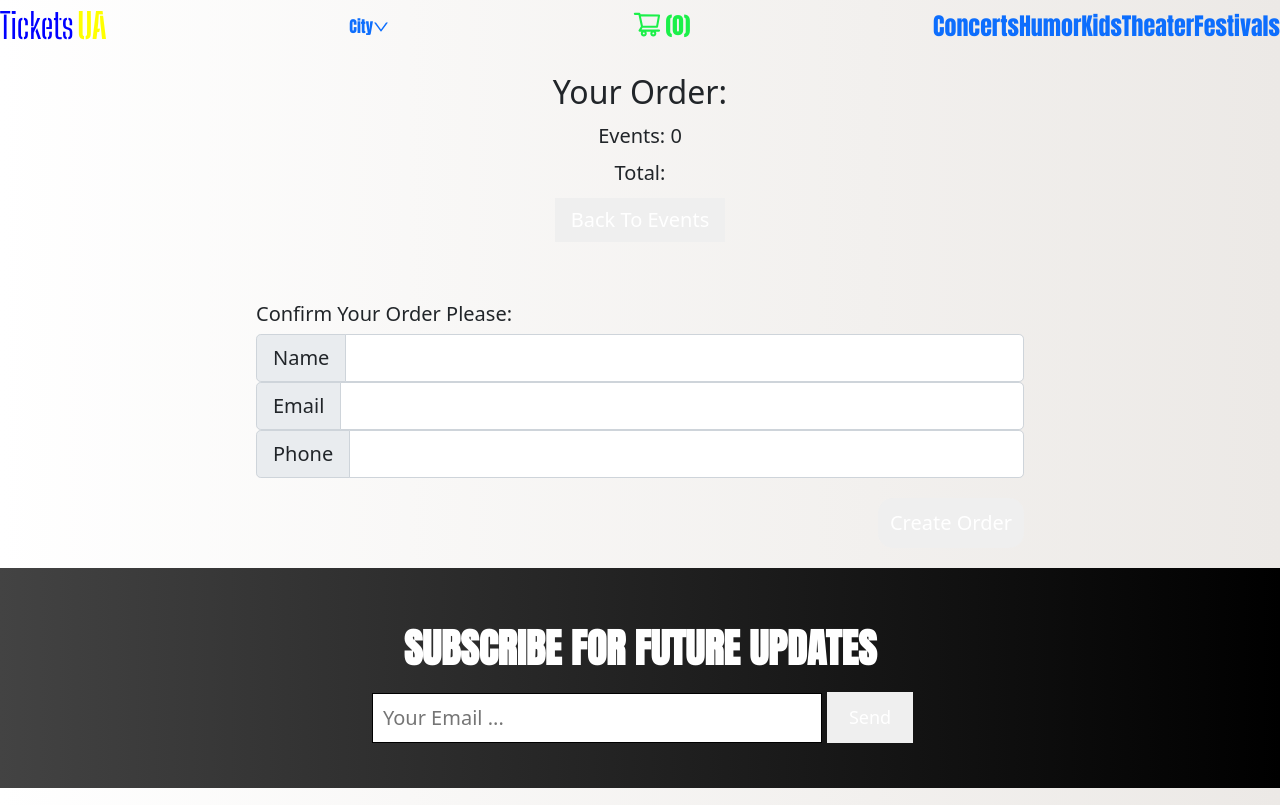
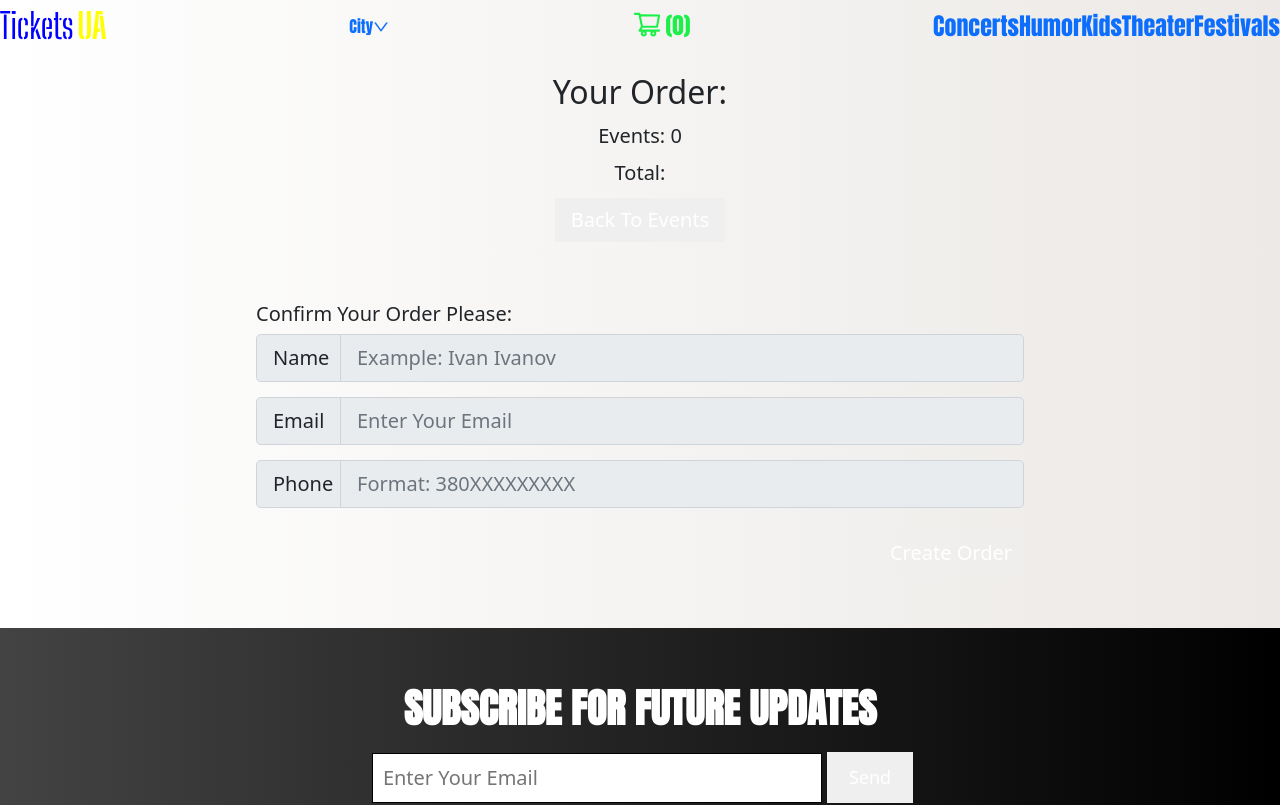
Before and after one commit to asd7626/tickets_frontend, a React (Create React App) app: page /cart in a window 1280 px wide. Shown: the top 805 px of the page. Built offline with nearby package versions, Linux system fonts and the light colour scheme; a web font is replaced by a local one.

Commit message:
changed cart, changed order form, error messages

```diff
--- a/src/App.css
+++ b/src/App.css
@@ -506,7 +506,7 @@ h1, h2, h3, h4, h5, h6 {
       background: #000000;
       background: -webkit-linear-gradient(to right, #434343, #000000);
       background: linear-gradient(to right, #434343, #000000);
-      padding: 15px 0;
+      padding: 15px 0 35px 0;
       display: grid;
       grid-auto-flow: row;
       justify-items: center;
@@ -545,24 +545,16 @@ h1, h2, h3, h4, h5, h6 {
 
     .successful_email_sent_message {
       position: absolute;
-      background-color: rgb(27, 240, 73);
-      color: #fff;
-      border-radius: 10px;
-      padding: 15px;
-      font-size: 20px;
+      color: rgb(27, 240, 73);
+      font-size: 25px;
       bottom: 0;
-
     }
 
     .error_email_sent_message {
       position: absolute;
-      background-color: rgb(128, 14, 14);
-      color: #fff;
-      border-radius: 10px;
-      padding: 15px;
-      font-size: 20px;
+      color: red;
+      font-size: 25px;
       bottom: 0;
-
     }
 
     .successful_order_message {
--- a/src/App.js
+++ b/src/App.js
@@ -12,9 +12,10 @@ function App() {
   const [eventIds, setEventIds] = useState([]);
 
   const addToCart = (eventToAdd) => {
-         setCart([...cart, {... eventToAdd }]);
-         setEventIds([... eventIds, eventToAdd.id]);
-
+        if(!eventIds.includes(eventToAdd.id)) {
+          setCart([...cart, {... eventToAdd }]);
+          setEventIds([... eventIds, eventToAdd.id]);
+        }
      };
 
   const removeFromCart = (eventToRemove) => {
@@ -24,7 +25,7 @@ function App() {
 
   const clearOffCart = () => {
        setCart([]);
-       setTotalValue(0);
+       setEventIds([]);
      }
 
      //Все для контекста
@@ -38,7 +39,8 @@ function App() {
         setIsOpenCity,
         totalValue,
         setTotalValue,
-        eventIds
+        eventIds,
+        setEventIds
       }
 
 
--- a/src/components/Cart.js
+++ b/src/components/Cart.js
@@ -1,4 +1,4 @@
-import React, {useState, useContext} from 'react';
+import React, {useState, useEffect, useContext} from 'react';
 import Context from './Context';
 import SecondHeader from './SecondHeader';
 import {Link} from 'react-router-dom';
@@ -11,6 +11,9 @@ function Cart ()  {
 
     const value = useContext(Context);
 
+    useEffect(() => {
+        window.scrollTo(0, 0);
+    });
 
     return (
         <div>
--- a/src/components/EventDetail.js
+++ b/src/components/EventDetail.js
@@ -1,5 +1,6 @@
 import React, {useState, useEffect, useContext} from 'react';
 import SecondHeader from './SecondHeader';
+import SubscribeForm from './SubscribeForm';
 import Footer from './Footer';
 import {UserOutlined, CalendarOutlined, EnvironmentOutlined, TagOutlined, FireFilled } from '@ant-design/icons';
 import Context from './Context';
@@ -47,14 +48,15 @@ const EventDetail =  (props) =>  {
                         </div>
                     </div>
                 </div>
-                <div className="event_description">
-                        <div className="event_detail_header"> About This Event:</div>
+                <div className="event_description" style={{marginBottom: 50+'px'}}>
+                        <div className="event_detail_header"> About This Event</div>
                         {ev.description}
                 </div>
 
 
 
             </div>
+            <SubscribeForm />
             <Footer />
         </div>
     )
--- a/src/components/InfoText.js
+++ b/src/components/InfoText.js
@@ -27,7 +27,7 @@ export const toOrganizatorsText = (
 
         <p> We help organizers of events of any scale: from small (for several tens of people), to stadium concerts and festivals for tens of thousands of spectators. For everyone, we become caring, empathetic and understanding to the other. Or just a reliable partner if you love to be friends very much to Vine 🙂 </p>
 
-        <p style={{fontWeight: 'bold'}}> Concert.ua is one of the best Flower services, it is a high-quality IT and marketing support for events and a team of professionals who make it all work harmoniously. </p>
+        <p style={{fontWeight: 'bold'}}> We are one of the best services, it is a high-quality IT and marketing support for events and a team of professionals who make it all work harmoniously. </p>
 
         <p> We offer: </p>
 
@@ -48,9 +48,9 @@ export const returnTicketsText = (
 
         <p style={{fontWeight: 'bold', fontSize: 30+'px'}}>Return terms</p>
         <p>In accordance with the legislation of Ukraine, refunds for tickets to entertainment events are carried out by the organizer and only in case of cancellation of the event.
-        Concert.ua conducts a refund if the organizer has provided an appropriate order, as well as the required amount of funds.</p>
+        We conduct a refund if the organizer has provided an appropriate order, as well as the required amount of funds.</p>
 
-        <p>Please pay attention: Concert.ua does not return funds in cash at ticket offices. Refunds are made only by bank transfer to the buyer's card account.</p>
+        <p>Please pay attention: We do not return funds in cash at ticket offices. Refunds are made only by bank transfer to the buyer's card account.</p>
     </div>
 )
 
--- a/src/components/OrderForm.js
+++ b/src/components/OrderForm.js
@@ -13,26 +13,63 @@ function OrderForm  ()  {
     const [email, setEmail] = useState('');
     const [phone, setPhone] = useState('');
     const [successMessage, setSuccessMessage] = useState(false);
-
+    const [nameErrorMessage, setNameErrorMessage] = useState(false);
+    const [emailErrorMessage, setEmailErrorMessage] = useState(false);
+    const [phoneErrorMessage, setPhoneErrorMessage] = useState(false);
 
 
     const handleOnChangeName = (e) => {
         setName(e.target.value);
-        console.log(name);
+
     }
 
     const handleOnChangeEmail = (e) => {
         setEmail(e.target.value);
-        console.log(email);
+
     }
 
     const handleOnChangePhone = (e) => {
         setPhone(e.target.value);
-        console.log(phone);
+
     }
 
     const handleSubmit = (e) => {
         e.preventDefault();
+        if(name === '') {
+            setName('');
+            setEmail('');
+            setPhone('');
+            setNameErrorMessage(true);
+            setTimeout(
+                () => setNameErrorMessage(false),
+                5000
+              );
+            return;
+        }
+
+        if(!email.includes('@')) {
+            setEmail('');
+            setName('');
+            setPhone('');
+            setEmailErrorMessage(true);
+            setTimeout(
+                () => setEmailErrorMessage(false),
+                5000
+              );
+            return;
+        }
+
+        if(!phone.startsWith(380)) {
+            setPhone('');
+            setName('');
+            setEmail('');
+            setPhoneErrorMessage(true);
+            setTimeout(
+                () => setPhoneErrorMessage(false),
+                5000
+              );
+            return;
+        }
 
         const requestOptions = {
             method:'POST',
@@ -55,6 +92,7 @@ function OrderForm  ()  {
         setEmail('');
         setPhone('');
         value.clearOffCart();
+
         setSuccessMessage(true);
         setTimeout(
             () => setSuccessMessage(false),
@@ -75,23 +113,44 @@ function OrderForm  ()  {
             <div className="order_form">
                 <h5>Confirm Your Order Please: </h5>
 
-                    <InputGroup size="lg">
-                        <InputGroup.Text id="inputGroup-sizing-lg">Name</InputGroup.Text>
-                        <FormControl  value={name} onChange={(e) => handleOnChangeName(e)} className="order_form_input" aria-label="Large" aria-describedby="inputGroup-sizing-sm" name="name" required={true} />
+                    <InputGroup size="lg" style={{marginBottom:15+'px'}}>
+                        <InputGroup.Text style={{width:85+'px'}} id="inputGroup-sizing-lg">Name</InputGroup.Text>
+                        <FormControl placeholder="Example: Ivan Ivanov" disabled={value.cart.length===0}  value={name} onChange={(e) => handleOnChangeName(e)} className="order_form_input" aria-label="Large" aria-describedby="inputGroup-sizing-sm" name="name" required />
                     </InputGroup>
 
-                    <InputGroup size="lg">
-                        <InputGroup.Text id="inputGroup-sizing-lg">Email</InputGroup.Text>
-                        <FormControl value={email} onChange={(e) => handleOnChangeEmail(e)} className="order_form_input" aria-label="Large" aria-describedby="inputGroup-sizing-sm" name="email" required={true} />
+                    <InputGroup size="lg" style={{marginBottom:15+'px'}}>
+                        <InputGroup.Text style={{width:85+'px'}} id="inputGroup-sizing-lg">Email</InputGroup.Text>
+                        <FormControl placeholder="Enter Your Email" disabled={value.cart.length===0} value={email} onChange={(e) => handleOnChangeEmail(e)} className="order_form_input" aria-label="Large" aria-describedby="inputGroup-sizing-sm" name="email" required />
                     </InputGroup>
 
-                    <InputGroup size="lg">
-                        <InputGroup.Text id="inputGroup-sizing-lg">Phone</InputGroup.Text>
-                        <FormControl value={phone} onChange={(e) => handleOnChangePhone(e)} className="order_form_input" aria-label="Large" aria-describedby="inputGroup-sizing-sm" name="phone" required={true} />
+                    <InputGroup  size="lg">
+                        <InputGroup.Text style={{width:85+'px'}} id="inputGroup-sizing-lg">Phone</InputGroup.Text>
+                        <FormControl placeholder="Format: 380XXXXXXXXX" disabled={value.cart.length===0} value={phone} onChange={(e) => handleOnChangePhone(e)} className="order_form_input" aria-label="Large" aria-describedby="inputGroup-sizing-sm" type="number" name="phone" required />
                     </InputGroup>
 
-                <div style={{textAlign:'end'}}>
-                    <button onClick={(e) => handleSubmit(e)} className="confirm_order_btn" type="submit"> Create Order</button>
+                <div style={{position:'relative'}}>
+                    {nameErrorMessage &&
+                        <div style={{position:'absolute', left:0, fontSize:30+'px', color: 'red', fontWeight: 700}}>
+                            <strong> Empty Name </strong>
+                        </div>
+                    }
+
+                    {emailErrorMessage &&
+                        <div style={{position:'absolute', left:0, fontSize:30+'px', color: 'red', fontWeight: 700}}>
+                            <strong> Wrong Email Address </strong>
+                        </div>
+                    }
+
+                    {phoneErrorMessage &&
+                        <div style={{position:'absolute', left:0, fontSize:30+'px', color: 'red', fontWeight: 700}}>
+                            <strong> Wrong Phone Number </strong>
+                        </div>
+                    }
+
+                    <div style={{textAlign:'end', marginBottom:30+'px'}}>
+                        <button disabled={value.cart.length === 0}  onClick={(e) => handleSubmit(e)} className="confirm_order_btn" type="submit"> Create Order</button>
+                    </div>
+
                 </div>
 
             </div>
--- a/src/components/SubscribeForm.js
+++ b/src/components/SubscribeForm.js
@@ -52,7 +52,7 @@ const SubscribeForm = () => {
             </div>
 
             <div className="subscribe_input_btn">
-                <input onChange={(e) => handleOnChange(e)} className="subscribe_input" type="email" name="email" value={email} placeholder="Your Email ..." />
+                <input onChange={(e) => handleOnChange(e)} className="subscribe_input" type="email" name="email" value={email} placeholder="Enter Your Email" />
                 <button onClick={(e) => handleSubmit(e)} className="subscribe_btn" type="submit"> Send </button>
             </div>
 
```
